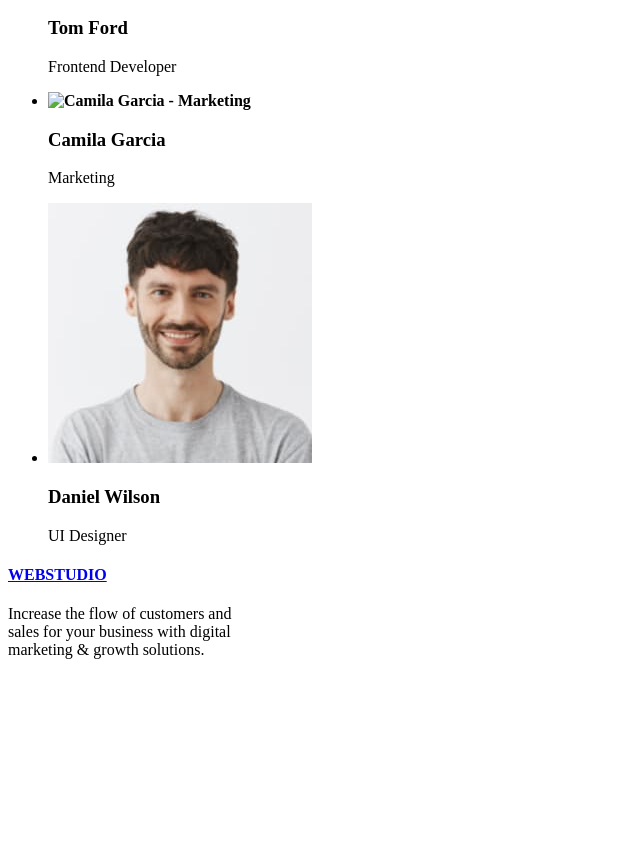
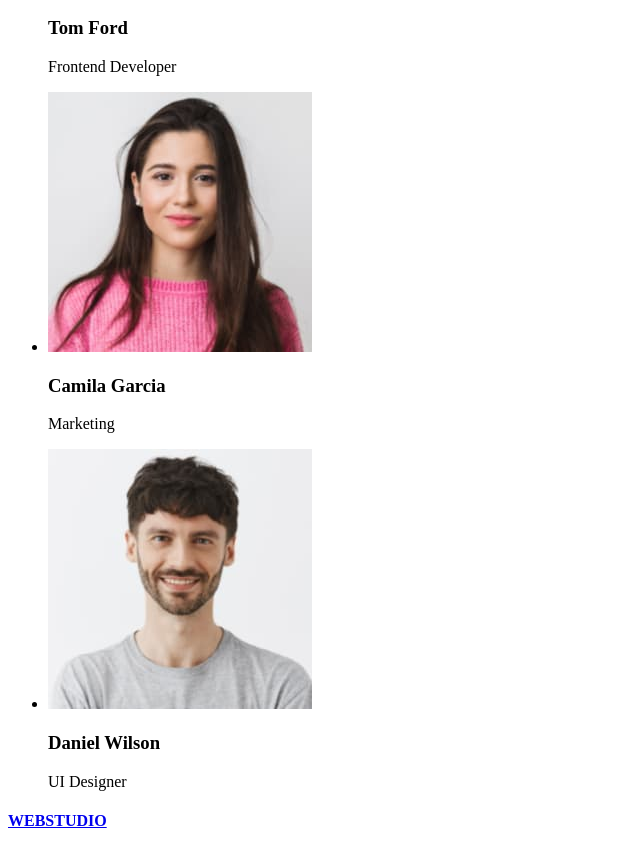
Before and after one commit to Jeadine29/goit-markup-hw-01, a plain HTML site: page index.html in a window 1280 px wide. Shown: the part 2222-3070 px from the top of the page, without its empty margins (0-640 px from the left). Before the commit the page ends 2897 px from the top, so only its background shows below. Drawn offline with Linux system fonts and the light colour scheme.

Commit message:
Updated the image

```diff
--- a/index.html
+++ b/index.html
@@ -65,7 +65,7 @@
                 </li>
 
                 <li>
-                    <b><img src="image/img(3).jpgimages/img(3).jpg" alt="Camila Garcia - Marketing" width="264"></b>
+                    <b><img src="image/img(3).jpg" alt="Camila Garcia - Marketing" width="264"></b>
                     <div>
                         <h3>Camila Garcia</h3>
                         <p>Marketing</p>
```
